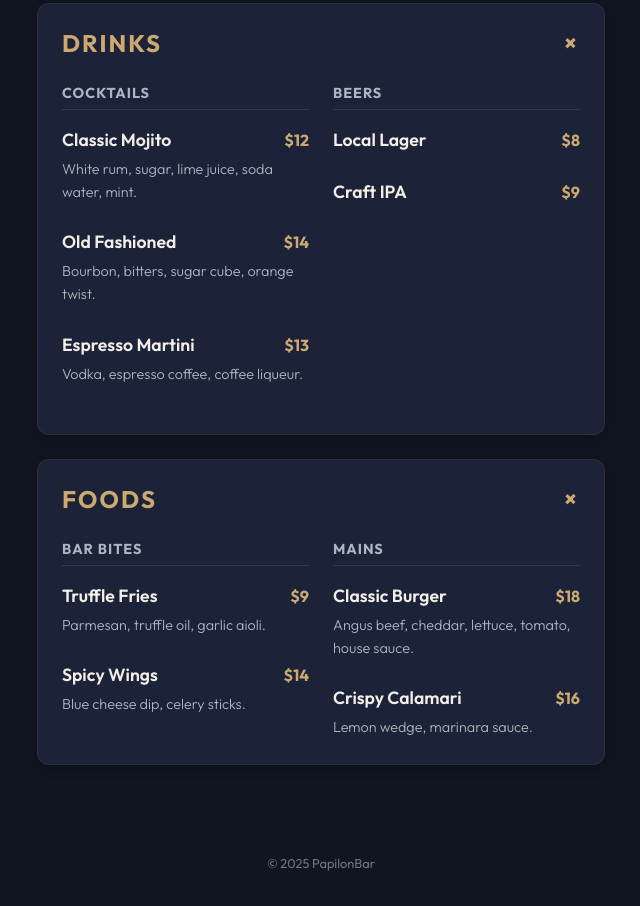
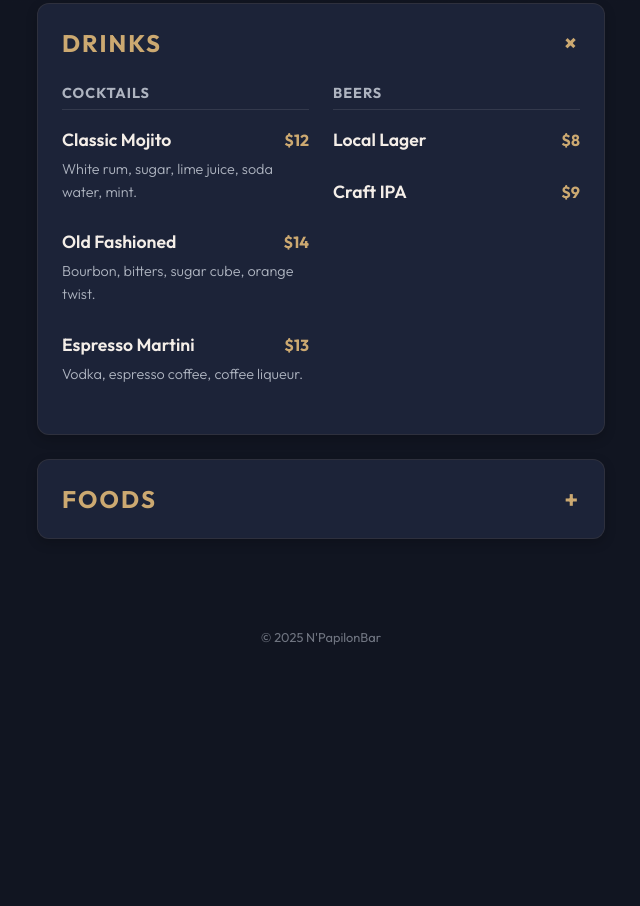
Before and after one commit to sididev96/PapilonBar-Menu, a plain HTML site: page index.html in a window 1280 px wide. Shown: the part 233-1139 px from the top of the page, without its empty margins (319-959 px from the left). After the commit the page ends 912 px from the top, so only its background shows below. Drawn offline with Linux system fonts and the light colour scheme.

Commit message:
animation improvements

```diff
--- a/index.html
+++ b/index.html
@@ -99,13 +99,13 @@
       <section class="accordion-item" id="foods-section">
         <button
           class="accordion-header"
-          aria-expanded="true"
+          aria-expanded="false"
           aria-controls="foods-content"
         >
           <span class="header-text">FOODS</span>
           <span class="icon">+</span>
         </button>
-        <div id="foods-content" class="accordion-content">
+        <div id="foods-content" class="accordion-content" hidden>
           <div class="menu-grid">
             <!-- Starters -->
             <div class="menu-category">
@@ -152,7 +152,7 @@
     </main>
 
     <footer class="main-footer">
-      <p>&copy; <span id="current-year"></span> PapilonBar</p>
+      <p>&copy; <span id="current-year"></span> N'PapilonBar</p>
     </footer>
 
     <script src="script.js"></script>
--- a/styles.css
+++ b/styles.css
@@ -117,29 +117,17 @@ body {
 
 /* Accordion Content */
 .accordion-content {
-  /* Height animation handling requires JS or max-height trick */
-  /* We'll use JS to toggle 'hidden' and perform animation if possible,
-       but for pure CSS/JS simplicity we'll just show/hide first.
-       Let's add a slide down animation class. */
-  display: none;
+  display: block;
+  max-height: 800px;
+  overflow: hidden;
   padding: 0 var(--spacing-md) var(--spacing-md);
-  animation: slideDown 0.3s ease-out forwards;
+  transition: max-height 0.4s cubic-bezier(0.4, 0, 0.2, 1),
+    padding 0.4s cubic-bezier(0.4, 0, 0.2, 1);
 }
 
-.accordion-content:not([hidden]) {
-  display: block;
-}
-
-@keyframes slideDown {
-  from {
-    opacity: 0;
-    transform: translateY(-10px);
-  }
-
-  to {
-    opacity: 1;
-    transform: translateY(0);
-  }
+.accordion-content[hidden] {
+  max-height: 0;
+  padding: 0 var(--spacing-md);
 }
 
 /* Menu Grid/Items */
```
